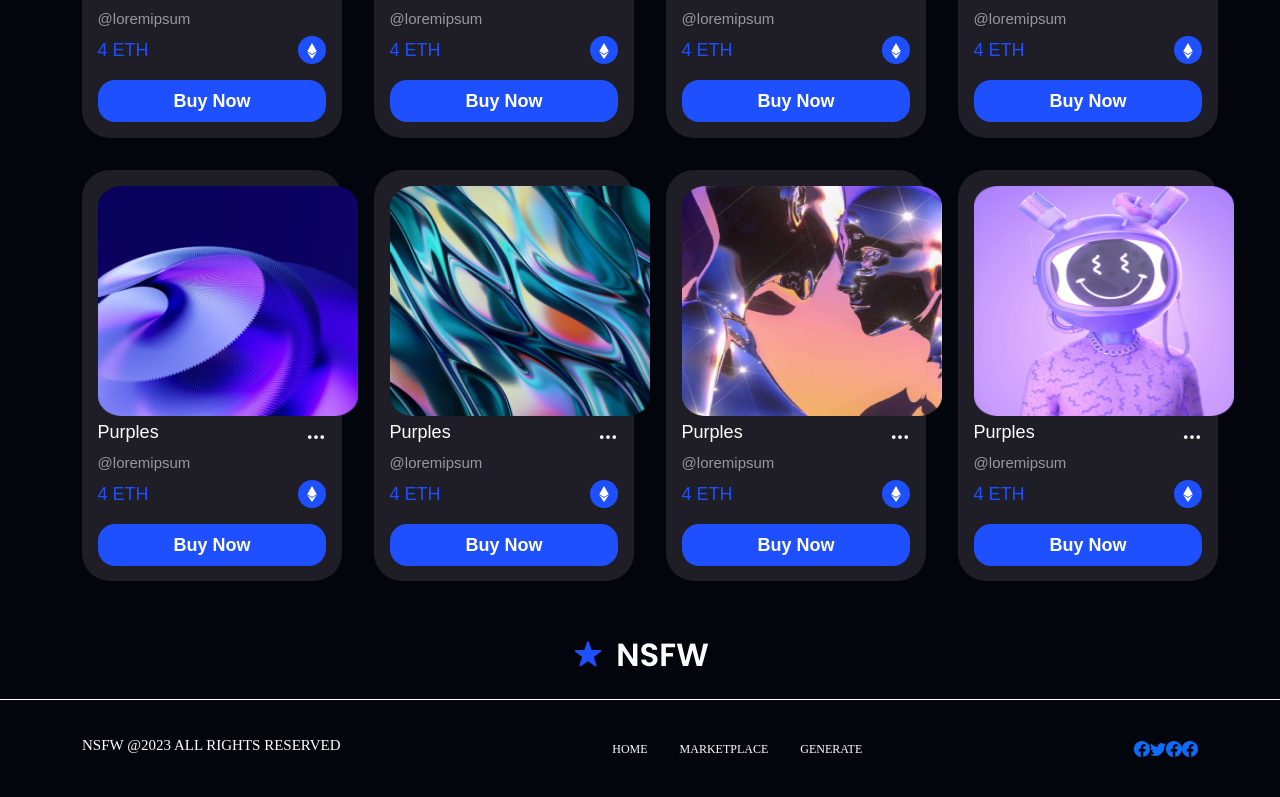
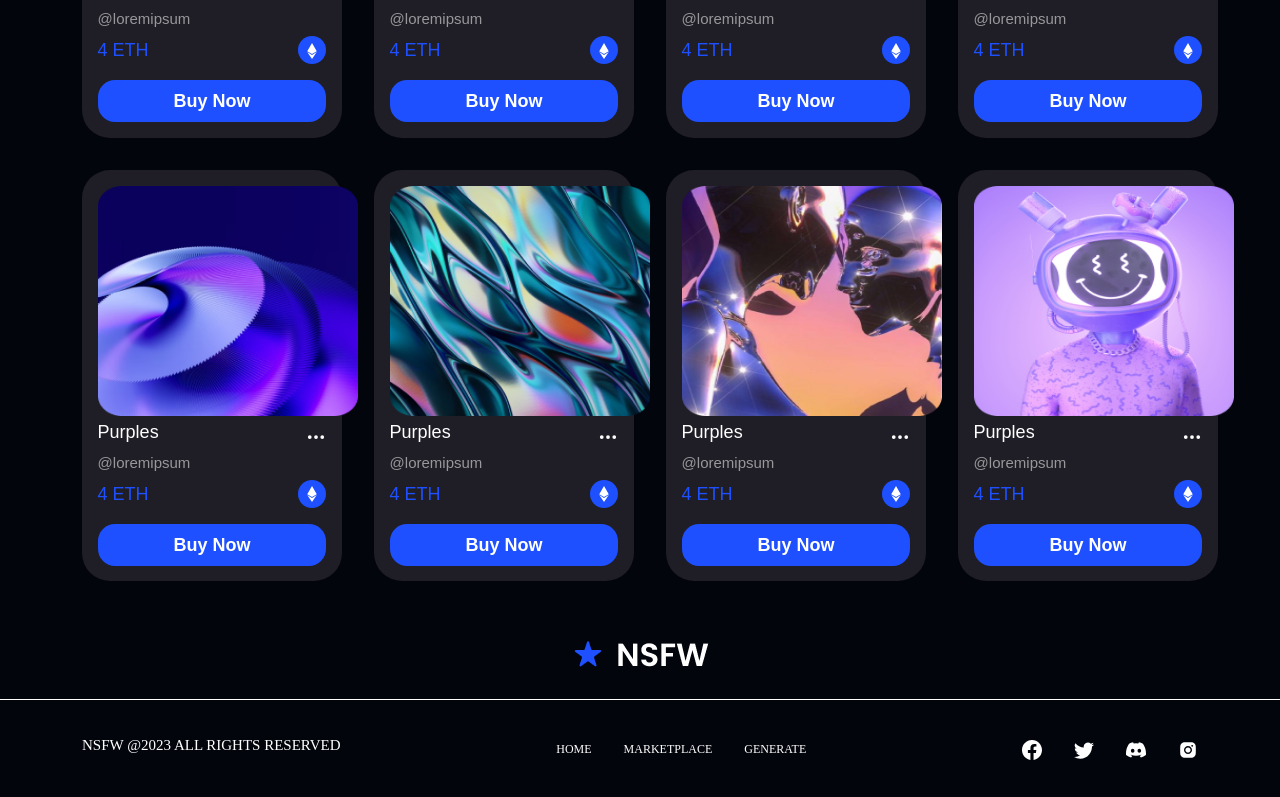
Before and after one commit to Darco786/nsfw, a React (Create React App) app: page / in a window 1280 px wide. Shown: the part 1144-1941 px from the top of the page. Built offline with nearby package versions, Linux system fonts and the light colour scheme.

Commit message:
new update

```diff
--- a/src/components/footer/Footer.css
+++ b/src/components/footer/Footer.css
@@ -46,3 +46,12 @@ color: #FFFFFF;
     display: flex;
     gap: 2rem;
 }
+
+.foot-icon {
+    display: flex;
+    gap: 2rem;
+}
+.foot-icon a{
+    font-size: 20px;
+    color: #fff;
+}
--- a/src/components/footer/Footer.js
+++ b/src/components/footer/Footer.js
@@ -2,7 +2,8 @@ import React from 'react'
 import Logo from '../../assets/footLogo.png'
 import './Footer.css'
 
-import {BsFacebook,BsTwitter} from 'react-icons/bs'
+import {BsFacebook,BsTwitter,BsDiscord} from 'react-icons/bs'
+import {AiFillInstagram} from 'react-icons/ai'
 
 function Footer() {
   return (
@@ -28,8 +29,8 @@ function Footer() {
                 <div className='foot-icon'>
                     <a href="/"><BsFacebook/></a>
                     <a href="/"><BsTwitter/></a>
-                    <a href="/"><BsFacebook/></a>
-                    <a href="/"><BsFacebook/></a>
+                    <a href="/"><BsDiscord/></a>
+                    <a href="/"><AiFillInstagram/></a>
 
 
 
```
